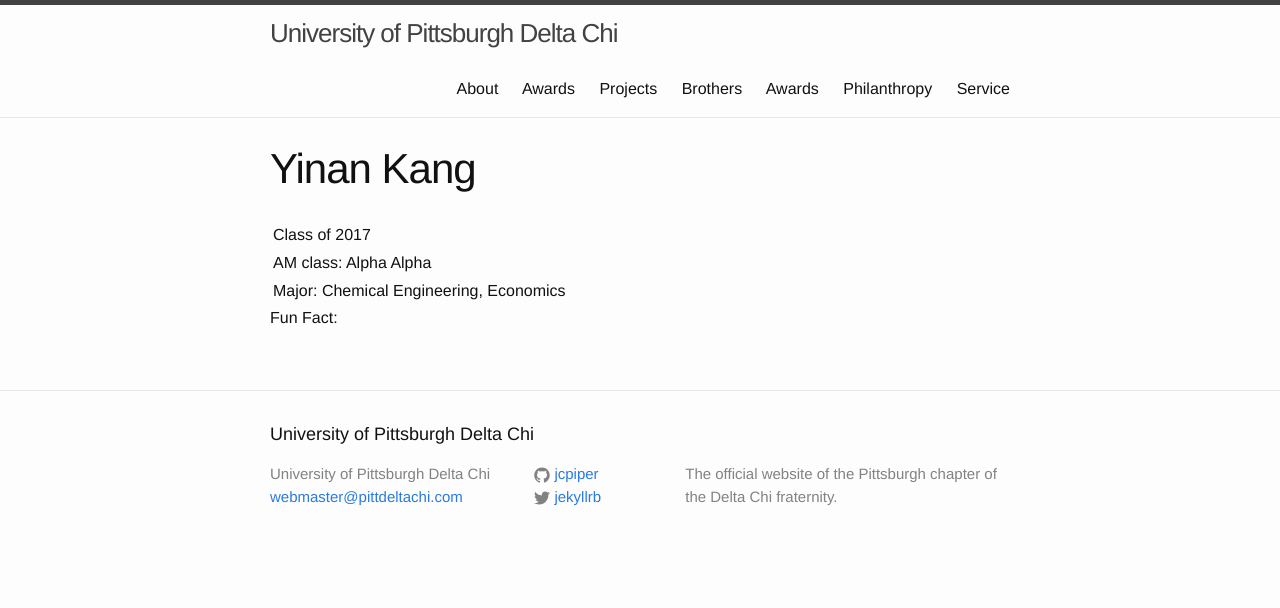
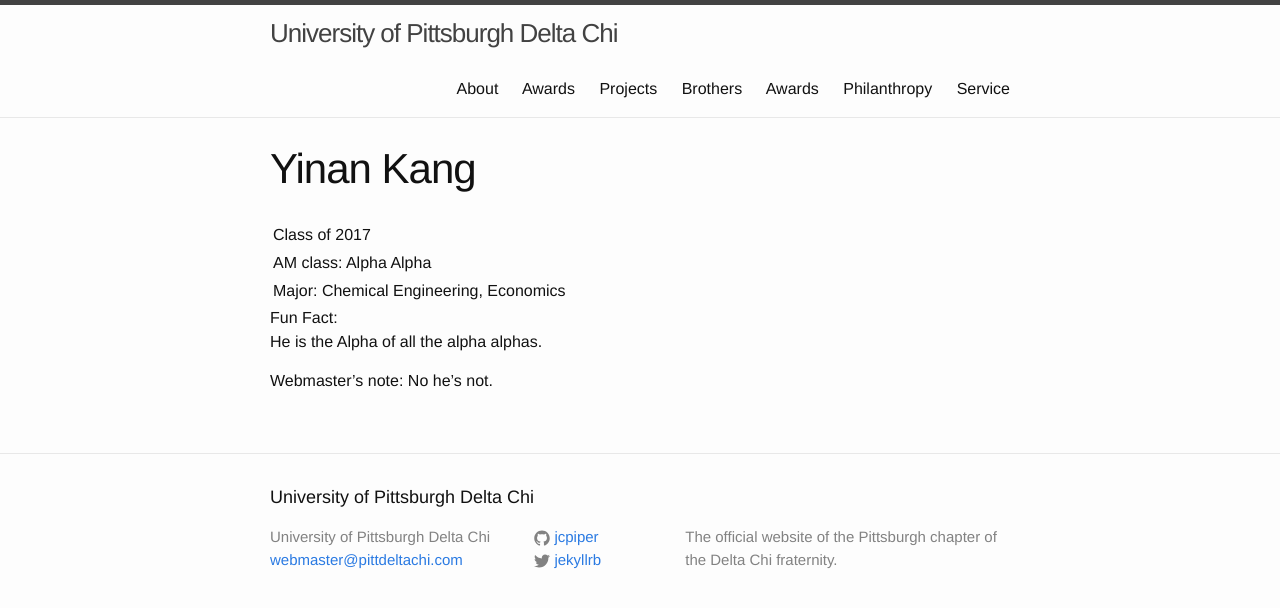
Before and after one commit to jcpiper/Pitt-DX, a Jekyll site: the page built from roster/kang.md, in a window 1280 px wide. Shown: the top 608 px of the page. Built offline with Jekyll 4.4.1, drawn with Linux system fonts in a browser that asks for light colours.

```diff
--- a/roster/kang.md
+++ b/roster/kang.md
@@ -5,3 +5,6 @@ yr: 2017
 major: Chemical Engineering, Economics
 am: Alpha Alpha
 ---
+He is the Alpha of all the alpha alphas.
+
+Webmaster's note: No he's not.
```
Also changed, not shown: roster/index.md (+1 -0 lines), roster/kost.md (+1 -0 lines), roster/lynch.md (+1 -0 lines).
